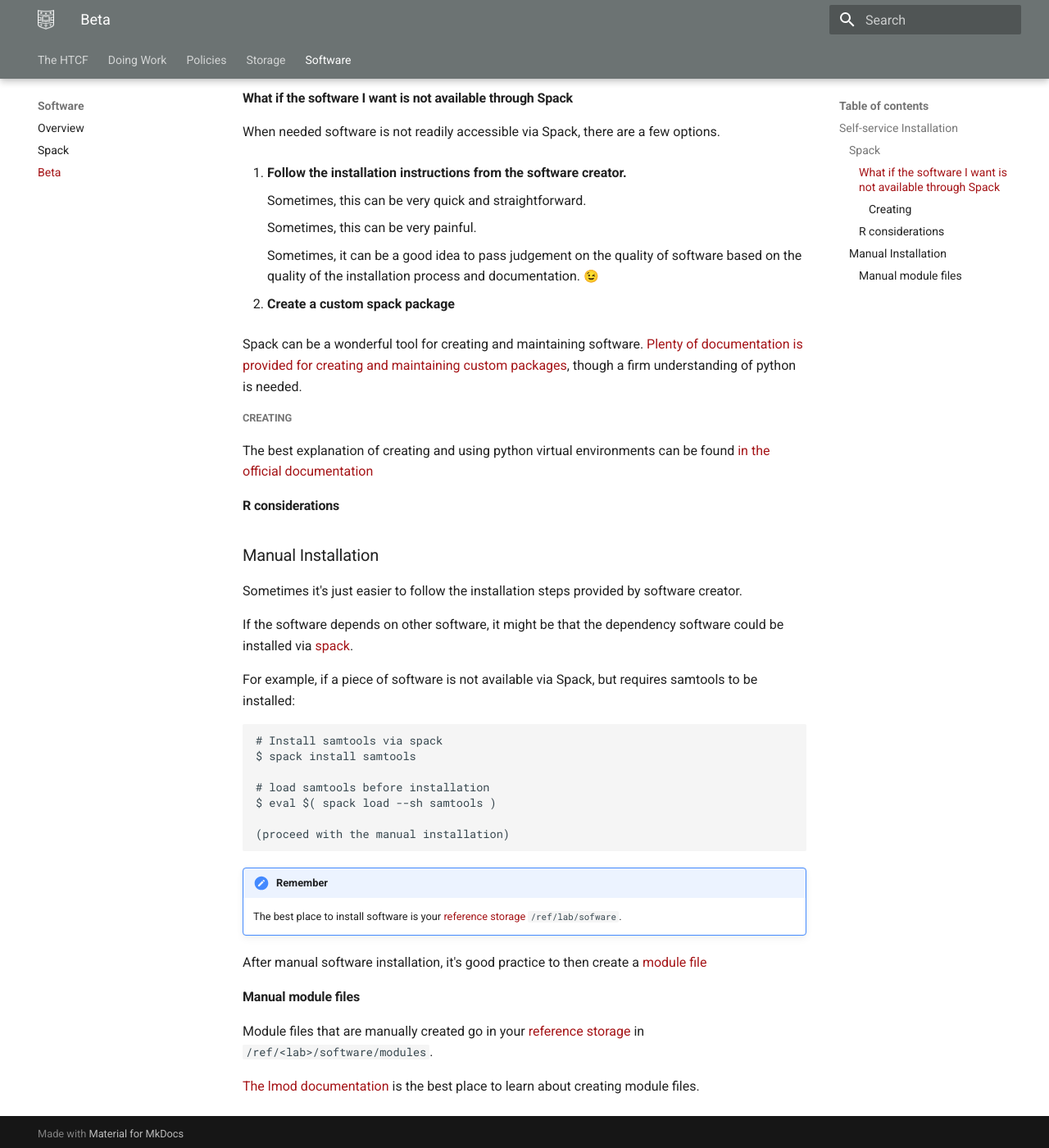
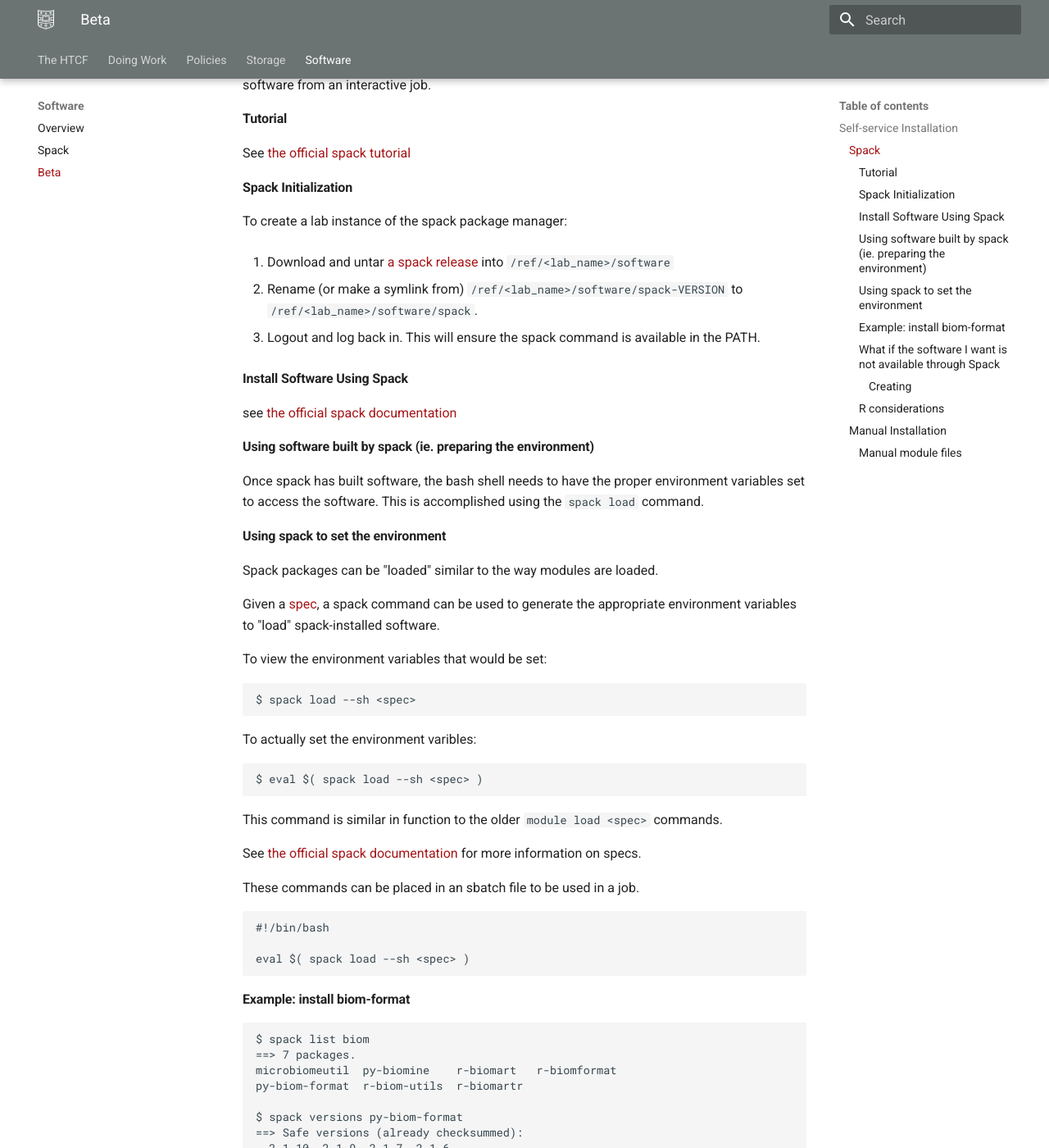
Before and after one commit to htcf/docs, an MkDocs documentation site: the page built from docs/software_new.md, in a window 1280 px wide and 1400 px high, scrolled down 677 px. Shown: the whole window at 82% size. Built offline with MkDocs 1.6.1 and Material for MkDocs 9.7.7, drawn with Linux system fonts in a browser that asks for light colours; emoji names are drawn with the system emoji font; some of the changed text lies outside the part shown.

Commit message:
Update software_new.md

````diff
--- a/docs/software_new.md
+++ b/docs/software_new.md
@@ -16,7 +16,83 @@ At the lab level, **use of [Spack](#spack) to install common software is encoura
 
 [Spack](https://spack.readthedocs.io) is a package management tool designed to support multiple versions and configurations of software on a wide variety of platforms and environments.
 
-More info [can be found here](spack.md)
+**Please NOTE:**
+Installation of software on the login node is unsupported.  Please build/install software from an interactive job.
+
+#### Tutorial
+
+See [the official spack tutorial](https://spack-tutorial.readthedocs.io/en/latest/)
+
+#### Spack Initialization
+
+To create a lab instance of the spack package manager:
+
+1.  Download and untar [a spack release](https://github.com/spack/spack/releases) into `/ref/<lab_name>/software`
+
+2.  Rename (or make a symlink from) `/ref/<lab_name>/software/spack-VERSION` to `/ref/<lab_name>/software/spack`.
+
+3.  Logout and log back in.  This will ensure the spack command is available in the PATH.
+
+
+#### Install Software Using Spack
+
+see [the official spack documentation](https://spack.readthedocs.io/en/latest/basic_usage.html#cmd-spack-install)
+
+
+#### Using software built by spack (ie. preparing the environment)
+
+Once spack has built software, the bash shell needs to have the proper environment variables set to access the software.
+This is accomplished using the `spack load` command.
+
+#### Using spack to set the environment
+
+Spack packages can be "loaded" similar to the way modules are loaded.
+
+Given a [spec](https://spack.readthedocs.io/en/latest/basic_usage.html#specs-dependencies), a spack command can be used to generate the appropriate environment variables to "load" spack-installed software.
+
+To view the environment variables that would be set:
+
+```
+$ spack load --sh <spec>
+```
+
+To actually set the environment varibles:
+
+```
+$ eval $( spack load --sh <spec> )
+```
+
+This command is similar in function to the older `module load <spec>` commands.
+
+See [the official spack documentation](https://spack.readthedocs.io/en/latest/basic_usage.html#specs-dependencies) for more information on specs.
+
+These commands can be placed in an sbatch file to be used in a job.
+
+```
+#!/bin/bash
+
+eval $( spack load --sh <spec> )
+
+```
+
+#### Example: install biom-format
+
+```
+$ spack list biom
+==> 7 packages.
+microbiomeutil  py-biomine    r-biomart   r-biomformat
+py-biom-format  r-biom-utils  r-biomartr
+
+$ spack versions py-biom-format
+==> Safe versions (already checksummed):
+  2.1.10  2.1.9  2.1.7  2.1.6
+...
+
+$ spack install py-biom-format@2.1.10
+...
+
+$ eval $( spack load --sh py-biom-format@2.1.10 )
+```
 
 #### What if the software I want is not available through Spack
 
````
